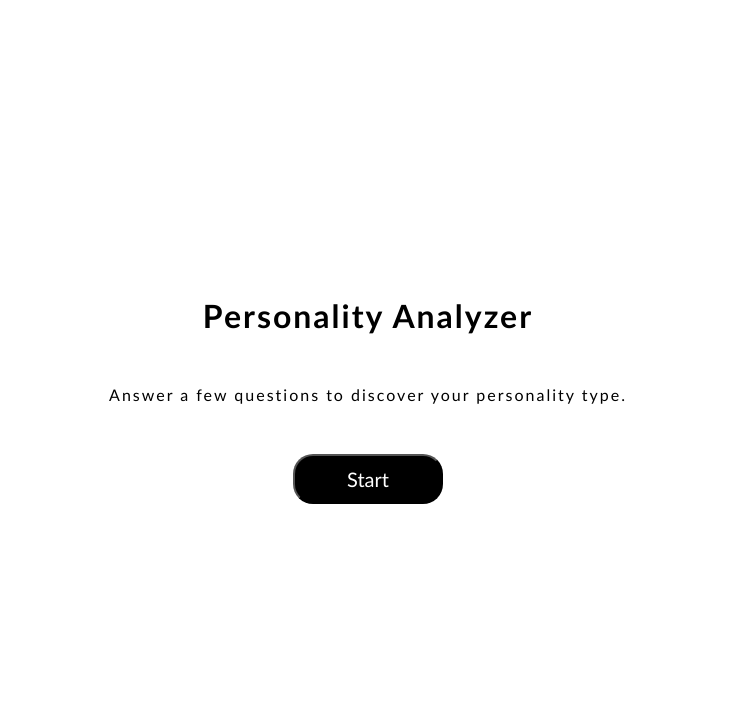
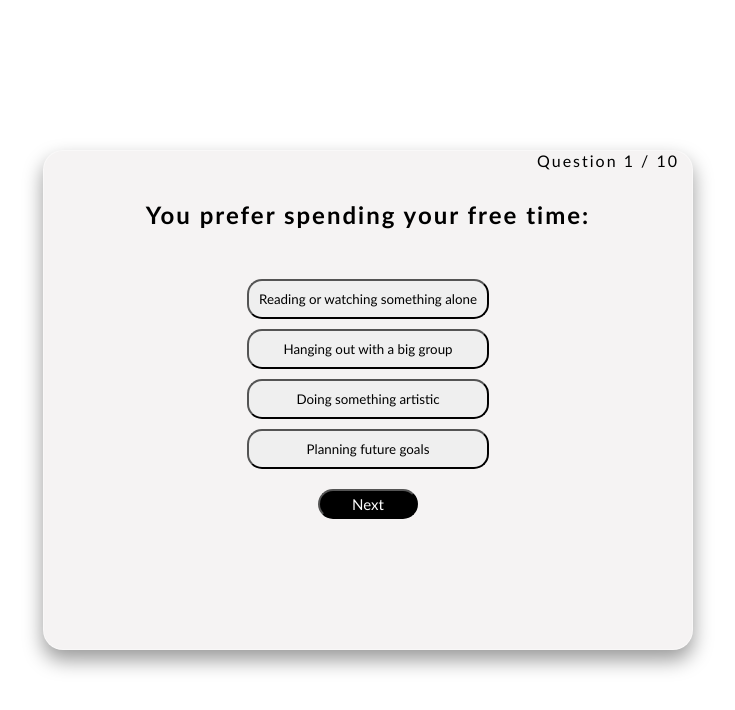
Before and after one commit to riyaaa15/Personality-Analyzer-App, a plain HTML site: page index.html in a window 1280 px wide. Both pictures are taken after a click on the button "Start". Shown: the whole page, without its empty margins (272-1007 px from the left). Drawn offline with Linux system fonts and the light colour scheme.

Commit message:
personality analyzer app

```diff
--- a/app.js
+++ b/app.js
@@ -0,0 +1,212 @@
+let startSecction = document.querySelector(".start-section");
+let startBtn = document.querySelector(".start-btn");
+let questionSection = document.querySelector(".question-section");
+
+let questionText = document.querySelector(".question-text");
+let optionsContainer = document.querySelector(".options");
+let questionNumber = document.querySelector(".question-number");
+
+const questions = [
+  {
+    question: "You prefer spending your free time:",
+    options: [
+      { text: "Reading or watching something alone", type: "introvert" },
+      { text: "Hanging out with a big group", type: "leader" },
+      { text: "Doing something artistic", type: "creative" },
+      { text: "Planning future goals", type: "logical" }
+    ]
+  },
+  {
+    question: "When facing a problem, you usually:",
+    options: [
+      { text: "Think deeply before speaking", type: "introvert" },
+      { text: "Take charge and decide quickly", type: "leader" },
+      { text: "Look for creative solutions", type: "creative" },
+      { text: "Break it down logically", type: "logical" }
+    ]
+  },
+  {
+    question: "People often describe you as:",
+    options: [
+      { text: "Calm and reserved", type: "introvert" },
+      { text: "Confident and bold", type: "leader" },
+      { text: "Imaginative and unique", type: "creative" },
+      { text: "Smart and analytical", type: "logical" }
+    ]
+  },
+  {
+    question: "In a team project, you usually:",
+    options: [
+      { text: "Do your work quietly", type: "introvert" },
+      { text: "Lead the team", type: "leader" },
+      { text: "Bring fresh ideas", type: "creative" },
+      { text: "Organize everything properly", type: "logical" }
+    ]
+  },
+  {
+    question: "Your decision making style is:",
+    options: [
+      { text: "Emotional and thoughtful", type: "introvert" },
+      { text: "Fast and confident", type: "leader" },
+      { text: "Inspired by imagination", type: "creative" },
+      { text: "Based on facts and data", type: "logical" }
+    ]
+  },
+  {
+    question: "You feel most energized when:",
+    options: [
+      { text: "Spending time alone", type: "introvert" },
+      { text: "Being around people", type: "leader" },
+      { text: "Creating something new", type: "creative" },
+      { text: "Solving complex problems", type: "logical" }
+    ]
+  },
+  {
+    question: "If given a free weekend, you would:",
+    options: [
+      { text: "Relax at home", type: "introvert" },
+      { text: "Organize an outing", type: "leader" },
+      { text: "Work on a hobby project", type: "creative" },
+      { text: "Learn something new", type: "logical" }
+    ]
+  },
+  {
+    question: "Your strongest skill is:",
+    options: [
+      { text: "Listening carefully", type: "introvert" },
+      { text: "Taking initiative", type: "leader" },
+      { text: "Thinking outside the box", type: "creative" },
+      { text: "Analyzing situations", type: "logical" }
+    ]
+  },
+  {
+  question: "When someone disagrees with you, you:",
+  options: [
+    { text: "Listen quietly and reflect", type: "introvert" },
+    { text: "Defend your point strongly", type: "leader" },
+    { text: "Try to find a creative middle ground", type: "creative" },
+    { text: "Use logic to explain your reasoning", type: "logical" }
+  ]
+},
+{
+  question: "Your ideal work environment is:",
+  options: [
+    { text: "Peaceful and independent", type: "introvert" },
+    { text: "Fast-paced and dynamic", type: "leader" },
+    { text: "Flexible and innovative", type: "creative" },
+    { text: "Structured and organized", type: "logical" }
+  ]
+}
+];
+
+const resultsData = {
+  introvert: {
+    title: "The Thoughtful Introvert 🧘",
+    description: "You are calm, reflective, and emotionally aware. You prefer meaningful conversations over large gatherings and think deeply before making decisions.",
+    strengths: "Good listener, emotionally intelligent, focused, independent.",
+    weaknesses: "May overthink, avoid confrontation, low energy in big crowds."
+  },
+
+  leader: {
+    title: "The Confident Leader 🔥",
+    description: "You are bold, decisive, and naturally take charge in situations. People often look to you for direction and motivation.",
+    strengths: "Confident, proactive, inspiring, action-oriented.",
+    weaknesses: "Can be impatient, dominant, or rush decisions."
+  },
+
+  creative: {
+    title: "The Creative Dreamer 🎨",
+    description: "You think differently from others and enjoy expressing yourself in unique ways. Your imagination is one of your biggest strengths.",
+    strengths: "Innovative, expressive, adaptable, visionary.",
+    weaknesses: "Can be distracted, inconsistent, or overly idealistic."
+  },
+
+  logical: {
+    title: "The Logical Strategist 🧠",
+    description: "You rely on facts and reasoning. You prefer structure, planning, and analyzing situations before acting.",
+    strengths: "Analytical, organized, practical, detail-oriented.",
+    weaknesses: "May seem distant, over-critical, or too rigid."
+  }
+};
+
+let currentQuestionIndex = 0;
+
+let score = {
+  introvert: 0,
+  leader: 0,
+  creative: 0,
+  logical: 0
+};
+
+let selectedType = null;
+
+function showQuestion() {
+    let currentQuestion =  questions[currentQuestionIndex];
+
+    questionText.innerText = currentQuestion.question;
+    questionNumber.innerText =
+    `Question ${currentQuestionIndex + 1} / ${questions.length}`;
+
+    optionsContainer.innerHTML = "";
+
+    currentQuestion.options.forEach(option => {
+        let btn = document.createElement("button");
+        btn.innerText = option.text;
+
+        btn.addEventListener("click", () => {
+            selectedType = option.type;
+
+            document.querySelectorAll(".options button").forEach(b => {
+              b.classList.remove("active");
+            });
+
+            btn.classList.add("active");
+        });
+
+        optionsContainer.appendChild(btn);
+    })
+}
+
+startBtn.addEventListener("click", () => {
+    questionSection.style.display  = "flex";
+    startSecction.style.display = "none";
+
+    showQuestion();
+});
+
+
+
+let nextBtn = document.querySelector(".next-btn");
+let resultSection = document.querySelector(".result-section");
+
+nextBtn.addEventListener("click", () => {
+
+    if(!selectedType) return;
+
+    score[selectedType]++;
+    selectedType = null;
+
+    currentQuestionIndex++;
+
+    if(currentQuestionIndex < questions.length) {
+      showQuestion();
+    } else {
+    let highestType = null;
+    let highestScore = 0;
+
+    for (let type in score) {
+        if (score[type] > highestScore) {
+            highestScore = score[type];
+            highestType = type;
+    }
+}
+    let finalResult = resultsData[highestType];
+
+    document.querySelector(".result-title").innerText = finalResult.title;
+    document.querySelector(".result-description").innerText = finalResult.description;
+
+    questionSection.style.display = "none";
+    resultSection.style.display = "flex";
+
+    }
+});
--- a/index.html
+++ b/index.html
@@ -15,7 +15,7 @@
 
     <div class="question-section">
         <p class="question-number">Question 1 / 10</p>
-        <h2 class="question-text">Q.1 what is your name ji ?</h2>
+        <h2 class="question-text"></h2>
         <div class="options"></div>
         <button class="next-btn">Next</button>
     </div>
--- a/style.css
+++ b/style.css
@@ -21,7 +21,6 @@ body{
     flex-direction: column;
     gap: 50px;
     letter-spacing: 2px;
-    /* display: none; */
 }
 
 .start-section .start-btn{
@@ -32,7 +31,7 @@ body{
     color: white;
     font-size: 20px;
 }
-.start-btn:hover{
+.start-btn:active{
     background: #fff;
     color: black;
 }
@@ -57,6 +56,29 @@ body{
 .question-text{
     padding: 30px 5px;
 }
+
+.options{
+    display: flex;
+    flex-direction: column;
+    gap: 10px;
+    margin-top: 20px;
+}
+
+.options button{
+    padding: 10px;
+    cursor: pointer;
+    border-radius: 15px;
+}
+
+.options button:hover {
+    background-color: #f0f0f0;
+    transform: scale(1.03);
+}
+
+.options button.active {
+    background-color: #000000;
+    color: white;
+}
 .next-btn{
      width: 100px;
     height: 30px;
@@ -64,6 +86,7 @@ body{
     background: #000;
     color: white;
     font-size: 15px;
+    margin-top: 20px
 }
 
 .result-section{
```
